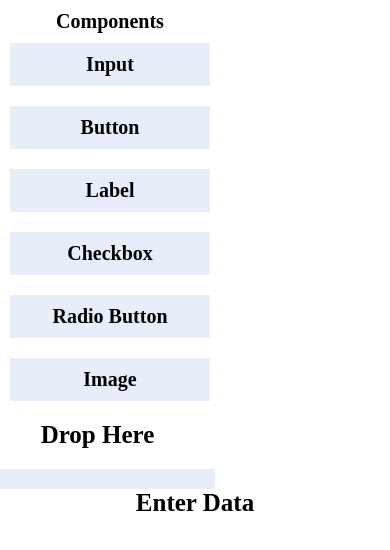
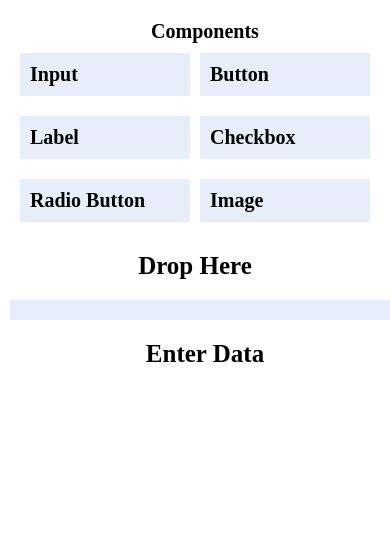
Before and after one commit to FaiqSarwar-2669/Security-Plus-Front-End, an Angular app: page /make-form in a window 390 px wide. Shown: the top 550 px of the page. Built offline with nearby package versions, Linux system fonts and the light colour scheme.

Commit message:
responsive of form builder

```diff
--- a/src/app/services_provider/make-form/make-form.component.html
+++ b/src/app/services_provider/make-form/make-form.component.html
@@ -1,9 +1,11 @@
 <div class="main">
     <div class="form-section-one">
         <label>Components</label>
-        <div class="components" *ngFor="let item of formcomponents[0].form.elements"
-             draggable="true" (dragstart)="onDragStart($event, item)">
-            <label>{{item.type}}</label>
+        <div class="component">
+            <div class="components" *ngFor="let item of formcomponents[0].form.elements" draggable="true"
+                (dragstart)="onDragStart($event, item)">
+                <label>{{item.type}}</label>
+            </div>
         </div>
     </div>
     <div class="form-section-two" (dragover)="onDragOver($event)" (drop)="onDrop($event)">
--- a/src/app/services_provider/make-form/make-form.component.scss
+++ b/src/app/services_provider/make-form/make-form.component.scss
@@ -65,16 +65,19 @@
             }
 
         }
-        .save{
+
+        .save {
             color: white;
             background-color: rgb(130, 190, 130);
-            font-size:20px; padding:10px;
+            font-size: 20px;
+            padding: 10px;
             border: none;
             outline: none;
             cursor: pointer;
             display: none;
         }
-        .save:hover{
+
+        .save:hover {
             color: rgb(130, 190, 130);
             background-color: white;
         }
@@ -83,6 +86,7 @@
     .form-section-three {
         width: 400px;
         padding: 0 30px 30px 30px;
+
         label {
             display: block;
             text-align: center;
@@ -91,3 +95,80 @@
         }
     }
 }
+
+@media (min-width: 750px) and (max-width: 850px) {
+    .main {
+        padding: 10px;
+        display: flex;
+        flex-direction: column;
+        width: 90%;
+        gap: 10px;
+
+        .form-section-one {
+            padding: 10px;
+            width: 100%;
+            display: flex;
+
+            .component {
+                width: 100%;
+                display: flex;
+                flex-wrap: wrap;
+                gap: 10px;
+
+                .components {
+                    width: 150px;
+                    display: flex;
+                }
+            }
+
+        }
+        .form-section-two {
+            display: flex;
+            flex-direction: column;
+            gap: 20px;
+        }
+        .form-section-three {
+            width: 100%;
+            padding: 10px;
+        }
+    }
+
+}
+
+@media (min-width: 355px) and (max-width: 450px) {
+    .main {
+        padding: 10px;
+        display: flex;
+        flex-direction: column;
+        gap: 10px;
+
+        .form-section-one {
+            padding: 10px;
+            width: 100%;
+            display: flex;
+
+            .component {
+                width: 100%;
+                display: flex;
+                flex-wrap: wrap;
+                gap: 10px;
+
+                .components {
+                    width: 150px;
+                    display: flex;
+                }
+            }
+
+        }
+        .form-section-two {
+            display: flex;
+            flex-direction: column;
+            gap: 20px;
+            width: 100%;
+        }
+        .form-section-three {
+            width: 100%;
+            padding: 10px;
+        }
+    }
+}
```
